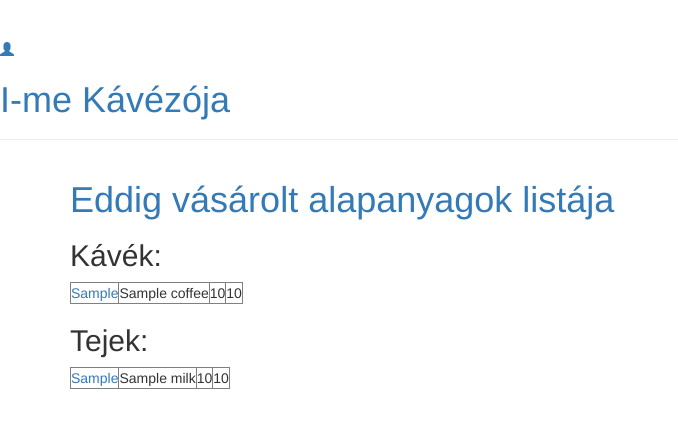
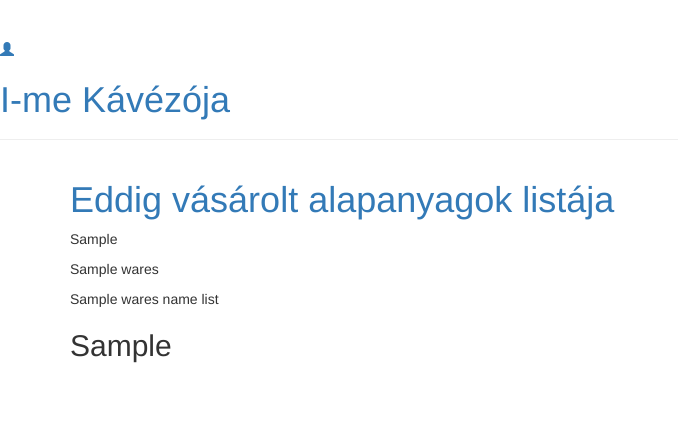
Before and after one commit to Jupieter/Webpage_Coffe_Bar_Ante_Portas, a Django app: template raw_material/templates/raw_material/ware_list.html in a window 1280 px wide. Shown: the top 428 px of the page, without its empty margins (0-678 px from the left). Run offline with Django 4.2, Linux system fonts and the light colour scheme; the template is opened without the code that fills it: most values are stand-ins (such as "Sample title", 1, 10 or a date in 2020); some libraries are stand-ins or nearby versions.

Commit message:
for in for list in html

```diff
--- a/raw_material/templates/raw_material/ware_list.html
+++ b/raw_material/templates/raw_material/ware_list.html
@@ -7,38 +7,39 @@
     <div>
         <h1><a href="/">Eddig vásárolt alapanyagok listája</a></h1>
     </div>
+    <p>{{wares_type_list}}</p>
+    <p>{{wares}}</p>
+    <p>{{wares_name_list}}</p>
 
-    <h2>Kávék: </h2>
+    {% for ware_type  in wares_type_list %}
+    <h2> {{ ware_type }} </h2>
+
+
     {% if user.is_authenticated %}
-    <a class="btn btn-default" href="{% url 'ware_new' %}"><span class="glyphicon glyphicon-plus"> Új Kávé fajta</span></a>
+    <a class="btn btn-default" href="{% url 'ware_new' %}"><span class="glyphicon glyphicon-plus"> Új {{ ware_type }} fajta</span></a>
     {% endif %}
+
     <p></p>
     <table border="1">
-    {% for coffee in coffees %}
-        <tr>
-            <td><a href="">{{ coffee.ware_brand }}</a></td>
-            <td>{{ coffee.ware_brand_name }}</td>
-            <td>{{ coffee.ware_weight }}</td>
-            <td>{{ coffee.ware_price }}</td>
-            {% if user.is_authenticated %}
-            <td><a class="btn btn-default" href="{% url 'ware_edit' pk=coffee.pk %}"><span class="glyphicon glyphicon-edit"></span></a></td>
-            <td><a class="btn btn-default" href="{% url 'ware_remove' pk=coffee.pk %}"><span class="glyphicon glyphicon-remove"></span></a></td>
+        {% for ware in wares %}
+
+            <tr>
+            {% if ware.ware_type == ware_type %}
+                <td><a href="">{{ ware.ware_brand }}</a></td>
+                <td>{{ ware.ware_brand_name }}</td>
+                <td>{{ ware.ware_weight }}</td>
+                <td>{{ ware.ware_price }}</td>
+                {% if user.is_authenticated %}
+                <td><a class="btn btn-default" href="{% url 'ware_edit' pk=ware.pk %}"><span class="glyphicon glyphicon-edit"></span></a></td>
+                <td><a class="btn btn-default" href="{% url 'ware_remove' pk=ware.pk %}"><span class="glyphicon glyphicon-remove"></span></a></td>
+                {% endif %}
             {% endif %}
-        </tr>
-    {% endfor %}
-    </table>
-
-    <h2>Tejek: </h2>
-    <table border="1">
-    {% for milk in milks %}
-        <tr>
-            <td><a href="">{{ milk.ware_brand }}</a></td>
-            <td>{{ milk.ware_brand_name }}</td>
-            <td>{{ milk.ware_weight }}</td>
-            <td>{{ milk.ware_price }}</td>
-        </tr>
-    {% endfor %}
+            </tr>
+        {% endfor %}
 
     </table>
+    {% endfor %}
+    <p></p>
+
 
 {% endblock %}
```
Also changed, not shown: raw_material/views.py (+18 -3 lines).
